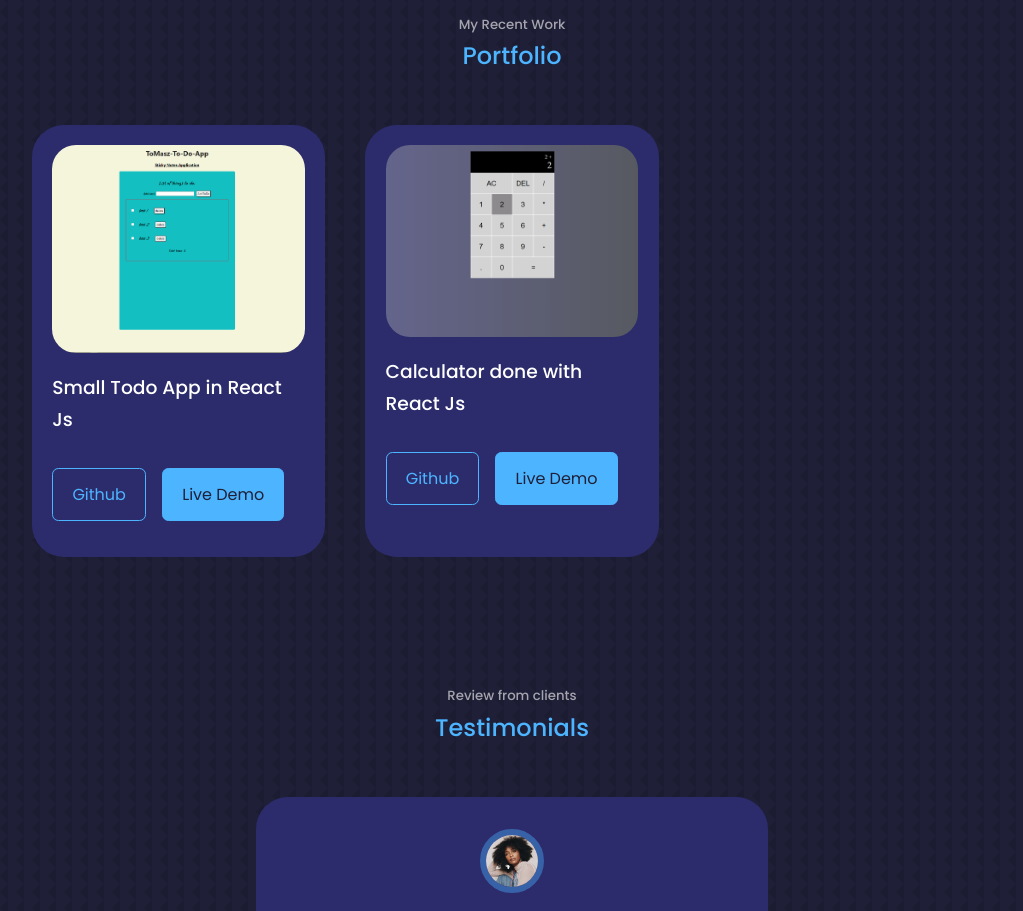
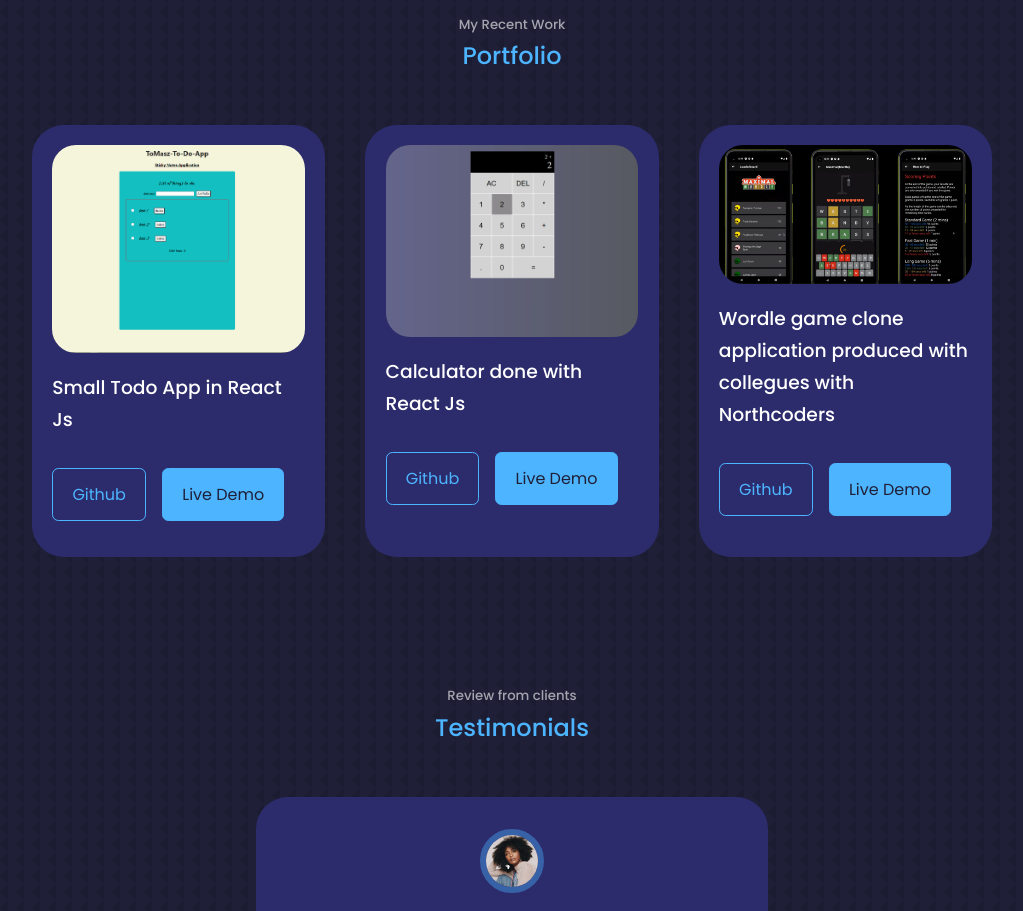
Before and after one commit to piknik1979/tomasz-portfolio, a React (Create React App) app: page / in a window 1280 px wide. Shown: the part 3020-3931 px from the top of the page, without its empty margins (128-1151 px from the left). Built offline with nearby package versions, Linux system fonts and the light colour scheme.

Commit message:
murdle-project linked

```diff
--- a/src/components/portfolio/Portfolio.jsx
+++ b/src/components/portfolio/Portfolio.jsx
@@ -2,7 +2,7 @@ import React from 'react'
 import './portfolio.css'
 import IMG1 from '../../assets/portfolio1.png'
 import IMG2 from '../../assets/portfolio2.png'
-// import IMG3 from '../../assets/portfolio3.jpg'
+import IMG3 from '../../assets/portfolio3.png'
 // import IMG4 from '../../assets/portfolio4.jpg'
 // import IMG5 from '../../assets/portfolio5.png'
 // import IMG6 from '../../assets/portfolio6.jpg'
@@ -24,13 +24,13 @@ const data = [
     github: 'https://github.com/piknik1979/react-calc.git',
     demo: 'https://tomasz-react-calc-app.netlify.app/'
   },
-  // {
-  //   id: 3,
-  //   image: IMG3,
-  //   title: 'Figma dashboard UI kit for data design web apps',
-  //   github: 'https://github.com',
-  //   demo: 'https://dribbble.com/shots/17290917-Eclipse-Figma-dashboard-UI-kit-for-data-design-web-apps'
-  // },
+  {
+    id: 3,
+    image: IMG3,
+    title: 'Wordle game clone application produced with collegues with Northcoders',
+    github: 'https://github.com/maximal-games/maximal-murdle',
+    demo: 'https://play.google.com/store/apps/details?id=com.maximal.maximalMurdle&pcampaignid=pcampaignidMKT-Other-global-all-co-prtnr-py-PartBadge-Mar2515-1&pli=1'
+  },
   // {
   //   id: 4,
   //   image: IMG4,
```
Also changed, not shown: src/assets/portfolio3.jpg (deleted), src/assets/portfolio3.png (added).
